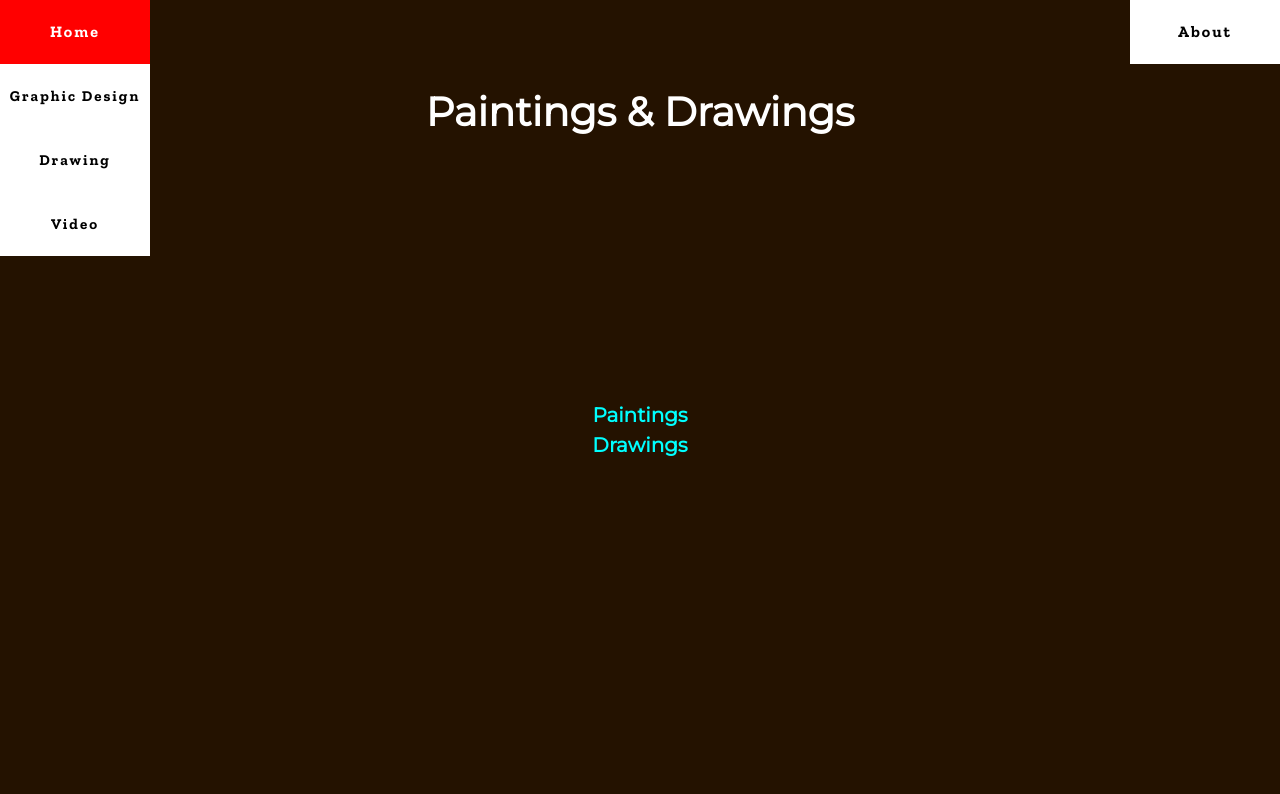
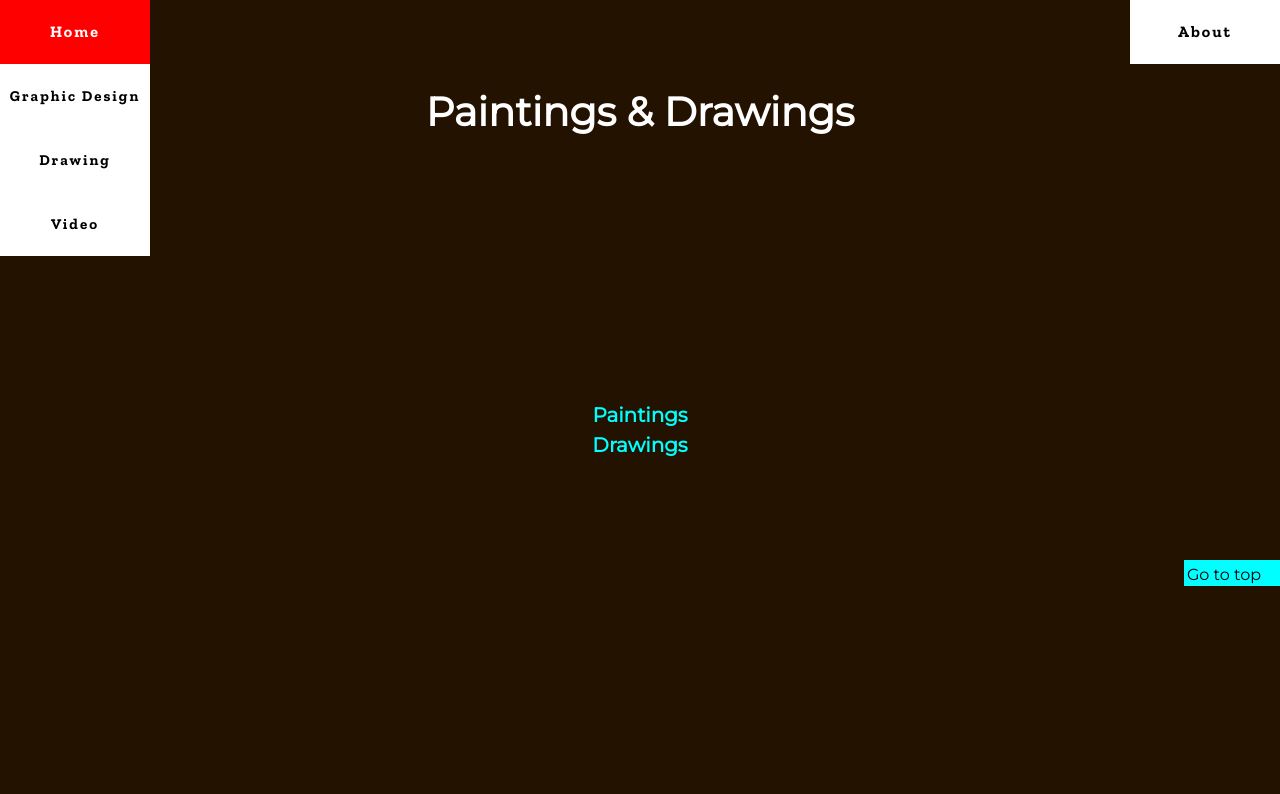
Before and after one commit to xyu77/final-project--web-design-at-risd--summer-2017, a plain HTML site: page links/drawing.html in a window 1280 px wide. Shown: the top 794 px of the page. Drawn offline with nearby package versions, Linux system fonts and the light colour scheme.

Commit message:
edit "go to top" button"

```diff
--- a/css/left.css
+++ b/css/left.css
@@ -300,17 +300,16 @@ iframe {
 
 
 
-#top {
+#top a {
   text-decoration: none;
+  font-family: 'Montserrat', serif;
+  font-size: 16px;
+  color: black;
   background-color: cyan;
- float: right;
-  width: 80px;
+  padding: 3px;
+  float: right;
+  width: 90px;
   height:20px;
   top: 70vh;right: 0vw;
   position: fixed;
 }
-span {
-  text-decoration: none;
-  color: white;
-/*  float: right;*/
-}
--- a/links/drawing.html
+++ b/links/drawing.html
@@ -131,6 +131,10 @@ img.onload = function() {
 </div>
 
 
+<div id="top">
+<span><a href="#body">Go to top</a></span>
+</div>
+
 
 
 
```
Also changed, not shown: links/video.html (+4 -0 lines).
